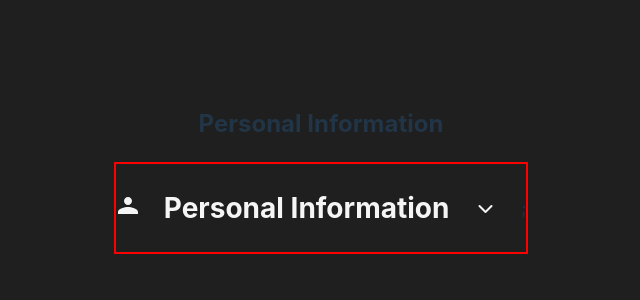
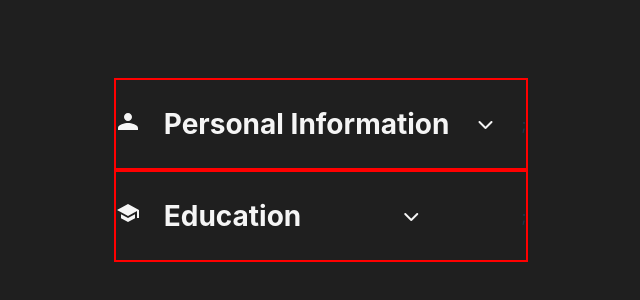
Before and after one commit to Omerrob11/cv_app, a React (Vite) app: page / in a window 1280 px wide. Shown: the part 230-530 px from the top of the page, without its empty margins (319-959 px from the left). Built offline with nearby package versions, Linux system fonts and the light colour scheme.

Commit message:
feat: refactor cvShow to be reusable

```diff
--- a/src/App.jsx
+++ b/src/App.jsx
@@ -2,6 +2,7 @@ import { useState } from "react";
 import "./App.css";
 import ShowCv from "./components/CvShow";
 import PersonalInfo from "./components/Personal-info";
+import Education from "./components/Education";
 
 function App() {
   // it's an array at the end - so, needs to changes it to array.
@@ -17,15 +18,21 @@ function App() {
   }
 
   function handlePersonalInfoChanges(data) {
-    console.log(data);
     // data should be a new object, so we are not mutating state
     setPersonalData(data);
   }
 
   return (
     <>
-      <ShowCv personalData={personalData} title="Personal Information" />
+      {personalData.length > 0 && (
+        <ShowCv compData={personalData} title="Personal Information" />
+      )}
+      {educationData.length > 0 && (
+        <ShowCv compData={educationData} title="Education Information" />
+      )}
+
       <PersonalInfo handlePersonalInfoChanges={handlePersonalInfoChanges} />
+      <Education handleEducationInfoChanges={handleEducationInfoChanges} />
     </>
   );
 }
--- a/src/components/CvShow.jsx
+++ b/src/components/CvShow.jsx
@@ -1,10 +1,10 @@
 import { useState } from "react";
 
-function ShowCv({ personalData, title }) {
+function ShowCv({ compData, title }) {
   return (
-    <div>
+    <div className="personal_data">
       <h2>{title}</h2>
-      {personalData.map((data, index) => {
+      {compData.map((data, index) => {
         const personalDataKeys = Object.keys(data);
         // getting the correct key, using filter
         const properKey = personalDataKeys.filter((key) => key !== "id");
--- a/src/components/Education.jsx
+++ b/src/components/Education.jsx
@@ -4,7 +4,7 @@ import FormInputs from "./form-comp/formInputs";
 import { SaveButton } from "./form-comp/buttons";
 import Footer from "./form-comp/footerForm";
 
-export default function Education() {
+export default function Education({ handleEducationInfoChanges }) {
   const [inputValues, setInputValues] = useState([
     { degree: "", id: crypto.randomUUID() },
     { school: "", id: crypto.randomUUID() },
@@ -43,31 +43,9 @@ export default function Education() {
       const updateInputsValues = inputValues.map((obj, i) =>
         index === i ? { ...obj, [name]: event.target.value } : obj
       );
-      setInputValues(updatedInputsValues);
+      setInputValues(updateInputsValues);
     };
   };
-
-  function getObjectIndex(name) {
-    return inputValues.findIndex((obj) => Object.keys(obj).includes(name));
-  }
-
-  const inputsConfig = getInputsConfig();
-
-  function toggleForm() {
-    !showForm ? setShowForm(true) : setShowForm(false);
-  }
-
-  return (
-    <div className="educationComponent">
-      <FormHeader
-        title={title}
-        icon={headingEducationIcon}
-        toggleForm={toggleForm}
-      />
-    </div>
-  );
-}
-
   function getInputsConfig() {
     return [
       {
@@ -132,3 +110,45 @@ function getInputsConfig() {
       },
     ];
   }
+
+  function getObjectIndex(name) {
+    return inputValues.findIndex((obj) => Object.keys(obj).includes(name));
+  }
+
+  const inputsConfig = getInputsConfig();
+
+  function toggleForm() {
+    !showForm ? setShowForm(true) : setShowForm(false);
+  }
+
+  return (
+    <div className="educationComponent">
+      <FormHeader
+        title={title}
+        icon={headingEducationIcon}
+        toggleForm={toggleForm}
+      />
+
+      {showForm && (
+        <form
+          className="form_container"
+          onSubmit={(e) => {
+            e.preventDefault();
+            handleEducationInfoChanges([...inputValues]);
+            setSubmittedValues([...inputValues]);
+            setShowForm(false);
+            if (!isSubmitted) {
+              setIsSubmitted(true);
+            }
+          }}
+        >
+          <FormInputs inputsArr={inputsConfig} />
+          <SaveButton />
+        </form>
+      )}
+      {isSubmitted && (
+        <Footer inputsDataArr={submittedValues} toggleForm={toggleForm} />
+      )}
+    </div>
+  );
+}
```
Lines whose indentation alone changed are shown as unchanged.
